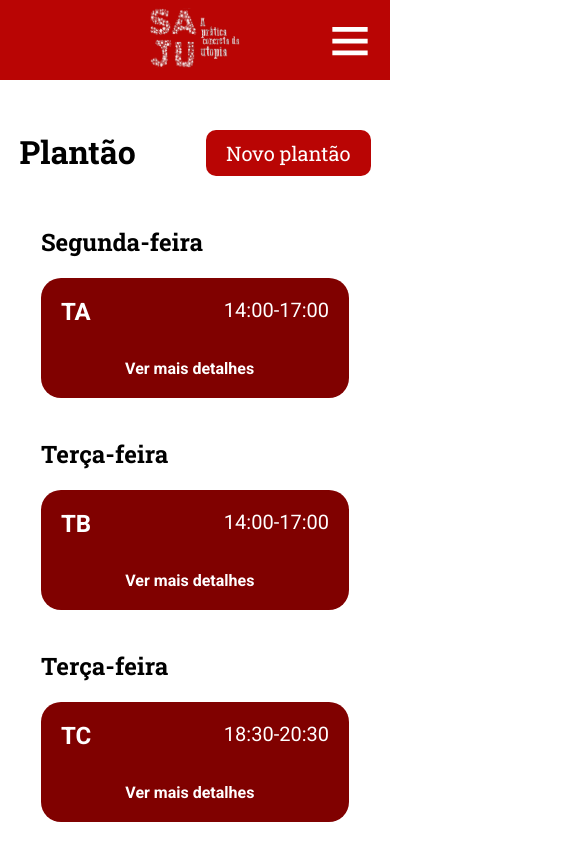
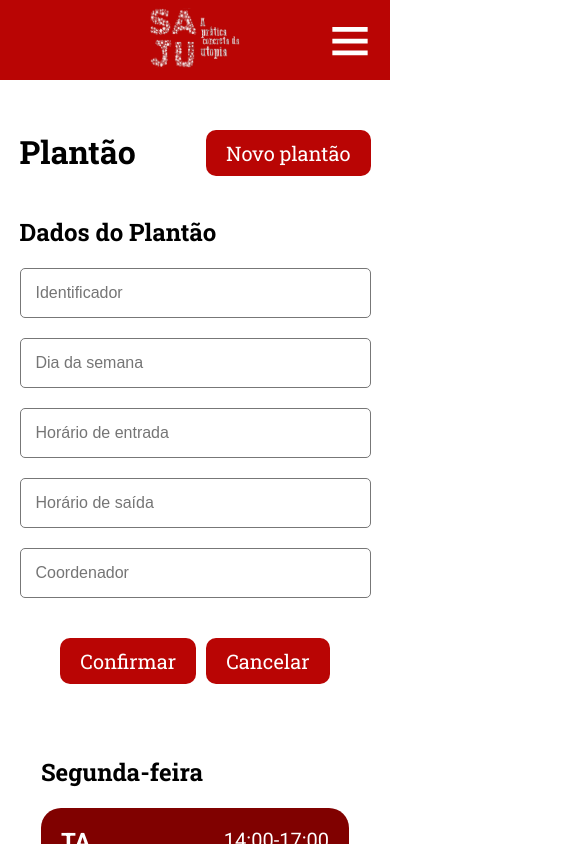
Before and after one commit to yure07/saju, a React (Create React App) app: page /plantao in a window 390 px wide. Both pictures are taken after a click on the button "Novo plantão". Shown: the top 844 px of the page, 585 px wide, since content can reach past the window. Built offline with nearby package versions, Linux system fonts and the light colour scheme; a web font is replaced by a local one.

Commit message:
responsividade pagina Plantao

```diff
--- a/src/pages/Plantao/Plantao.module.scss
+++ b/src/pages/Plantao/Plantao.module.scss
@@ -10,6 +10,34 @@
     @media (max-width: 768px) {
         width: 308px;
         align-self: center;
+    }
+}
+
+@mixin responsive-addDuty{
+    @media (max-width: 1300px){
+        .areaForm{
+            display: grid;
+            grid-template-columns: repeat(3, 1fr);
+            row-gap: 20px;
+        }
+    }
+
+    @media (max-width: 1010px){
+        .areaForm{
+            display: grid;
+            grid-template-columns: repeat(2, 1fr);
+        }
+    }
+
+    @media (max-width: 768px){
+        .areaForm{
+            display: flex;
+            flex-direction: column;
+
+            input.coordinator{
+                width: 100%;
+            }
+        }
     }
 }
 
@@ -26,7 +54,7 @@ button{
 .containerMain{
     display: flex;
     flex-direction: column;
-    margin: 50px auto 200px;
+    margin: 50px auto 100px;
     max-width: 1300px;
     width: 1300px;
     height: auto;
@@ -48,7 +76,7 @@ button{
     gap: 40px 22px;
     flex-wrap: wrap;
     width: 100%;
-    margin-top: 50px;
+    margin-top: 32px;
 
     .containerCard{
         display: flex;
@@ -100,6 +128,8 @@ button{
         margin: 40px auto;
         column-gap: 10px;
     }
+
+    @include responsive-addDuty;
 }
 
 .areaForm{
--- a/src/pages/Plantao/index.js
+++ b/src/pages/Plantao/index.js
@@ -36,6 +36,22 @@ const Plantao = () => {
                         <h3>Plantão</h3>
                         <button onClick={() => setAddDuty(!addDuty)}>Novo plantão</button>
                     </section>
+                    {addDuty && (
+                        <article className={styles.addDuty}>
+                            <h4>Dados do Plantão</h4>
+                            <section className={styles.areaForm}>
+                                <input type="text" placeholder="Identificador"/>
+                                <input type="text" placeholder="Dia da semana"/>
+                                <InputMask mask="99:99" placeholder="Horário de entrada"/>
+                                <InputMask mask="99:99" placeholder="Horário de saída"/>
+                                <input type="text" placeholder="Coordenador" className={styles.coordinator}/>
+                            </section>
+                            <section className={styles.areaBtn}>
+                                <button onClick={() => setAddDuty(!addDuty)}>Confirmar</button>
+                                <button onClick={() => setAddDuty(!addDuty)}>Cancelar</button>
+                            </section>
+                        </article>
+                    )}
                     <article className={styles.containerCards}>
                         <section className={styles.containerCard} onClick={(e) => handleClick(e)}>
                             <h4 className={styles.day}>Segunda-feira</h4>
@@ -94,22 +110,6 @@ const Plantao = () => {
                             </div>
                         </section>
                     </article>
-                    {addDuty ? (
-                        <article className={styles.addDuty}>
-                            <h4>Dados do Plantão</h4>
-                            <section className={styles.areaForm}>
-                                <input type="text" placeholder="Identificador"/>
-                                <input type="text" placeholder="Dia da semana"/>
-                                <InputMask mask="99:99" placeholder="Horário de entrada"/>
-                                <InputMask mask="99:99" placeholder="Horário de saída"/>
-                                <input type="text" placeholder="Coordenador" className={styles.coordinator}/>
-                            </section>
-                            <section className={styles.areaBtn}>
-                                <button onClick={() => setAddDuty(!addDuty)}>Confirmar</button>
-                                <button onClick={() => setAddDuty(!addDuty)}>Cancelar</button>
-                            </section>
-                        </article>
-                    ) : <></>}
                 </main>
             <Footer/>
         </>
```
